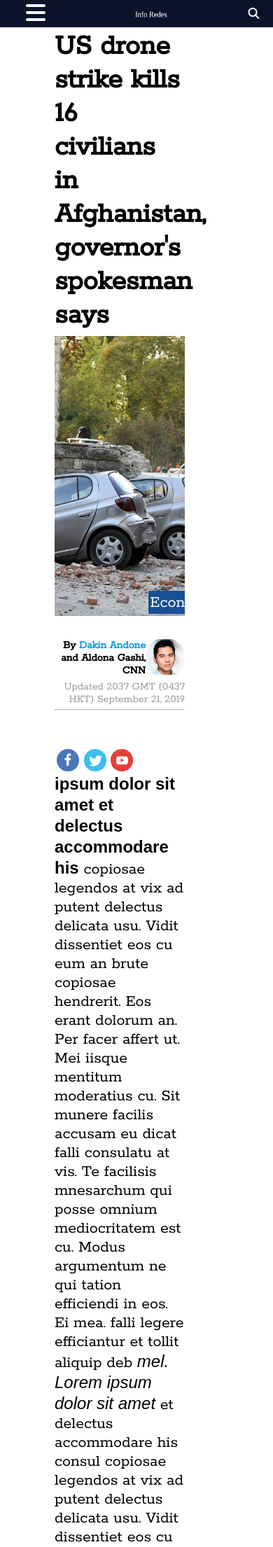
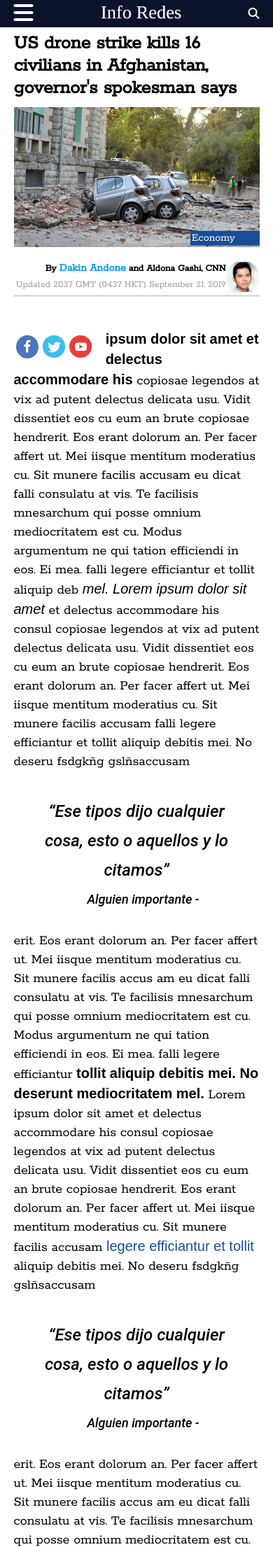
Before and after one commit to GabrielLaTorre/info-redes, a PHP site: page /noticia.php in a window 390 px wide. Shown: the top 2210 px of the page at 70% size. Run offline with PHP 8.4, Linux system fonts and the light colour scheme; data comes from the database, SQL or seed files in the repository; some libraries are stand-ins or nearby versions.

Commit message:
fix-noticia-responsive
reparados los estilos para la parte que la pagina de noticia responda a las resoluciones 850px y 550px

```diff
--- a/Diario/estilos.css
+++ b/Diario/estilos.css
@@ -1049,7 +1049,7 @@ form >*{
 	font-size: 1.6em;
 }
 #menu-lateral img{
-	width: 18em;
+	width: 90%;
 	padding: .5em 2em;
 	margin: 1em auto;
 	border-bottom: white solid 1px;
@@ -1090,7 +1090,78 @@ form >*{
 
 @media (max-width: 850px) {
 
+	/* %%%%%%%%%%   NOTICIA ESPECIFICA %%%%%%%%%%%%%%%*/
+	.head-ppal {
+		justify-content: space-between;
+	}
+	.menu-responsive{
+		margin-left: 0;
+	}
+	.logo-header-noticia a img{
+		width: 120px;
+		margin-left: 0;
+	}
+	.noticia-ppal{
+		width: 90%;
+		padding-right: 0;
+	}
+	.img-principal-not img {
+		height: 300px;
+	}
 	aside{
 		display: none;
 	}
+	#menu-lateral {
+		width: 45%;
+	}
 }
+
+@media (max-width: 550px){
+
+	/* %%%%%%%%%%   NOTICIA ESPECIFICA %%%%%%%%%%%%%%%*/
+	.noticia-ppal h3 {
+		font-size: 28px;
+		line-height: 32px;
+	}
+	.img-principal-not img {
+		height: 200px;
+	}
+	.noticia-completa p {
+		font-size: 20px;
+	}
+	.noticia-ppal span {
+		font-size: 16px;
+	}
+	.autor-img {
+		width: 3em;
+	}
+	.autor-nota {
+		font-size: 14px;
+	}
+	.fecha-nota {
+		font-size: 14px;
+	}
+	.noticia-ppal blockquote {
+		font-size: 24px;
+		padding: 1.5em;
+	}
+	#menu-lateral {
+		width: 70%;
+	}
+
+
+
+	/* %%%%%%%%%%   FOOTER %%%%%%%%%%%%%%%*/
+	footer h4 {
+		font-size: 1em;
+	}
+	footer li {
+		font-size: .9em;
+	}
+	footer img {
+		width: 160px;
+	}
+	footer p {
+		font-size: 14px;
+	}
+}
```
